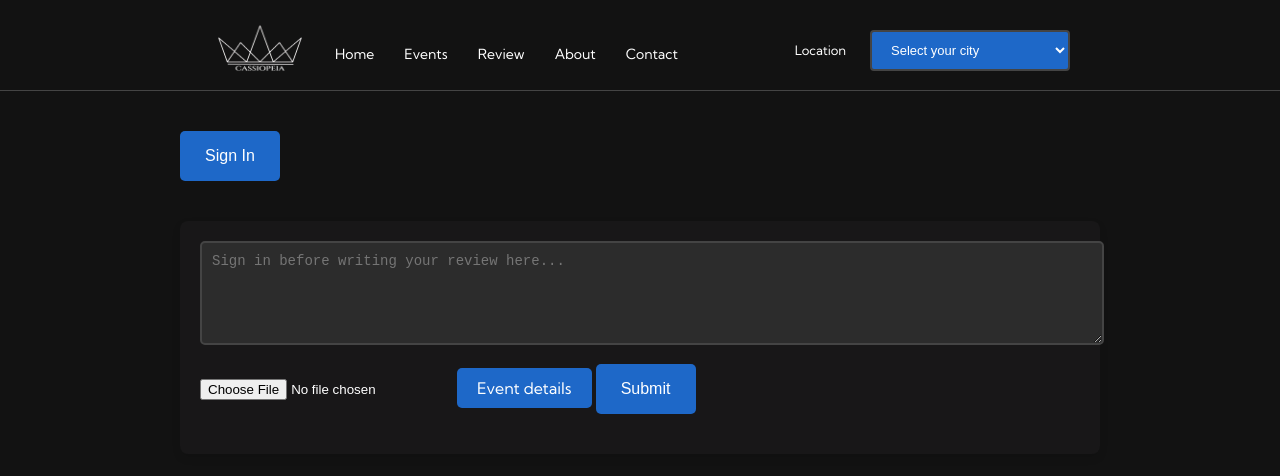
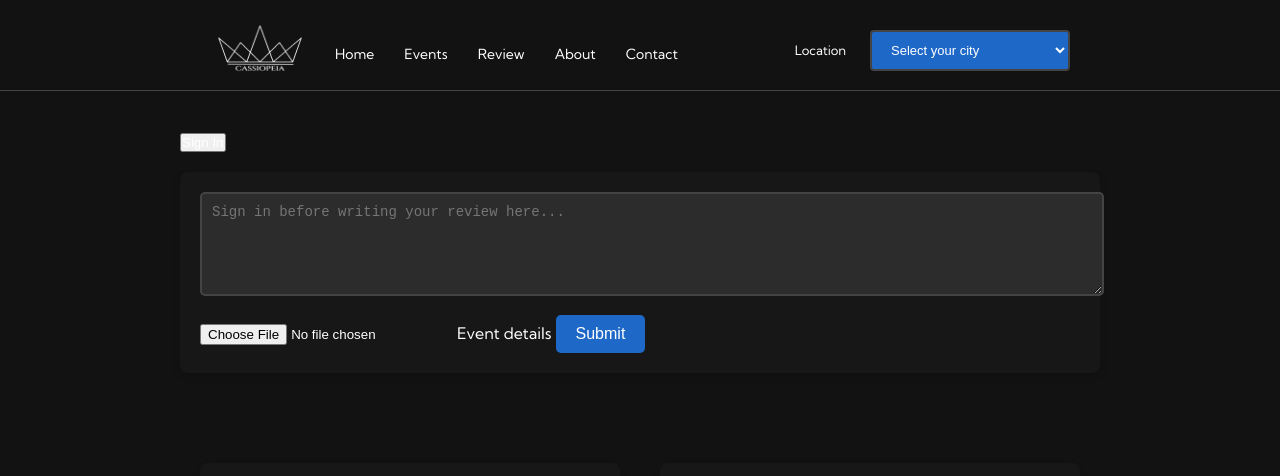
Before and after one commit to AnujaHub/Cassiopeia, a plain HTML site: page reviews.html in a window 1280 px wide. Shown: the top 476 px of the page. Drawn offline with Linux system fonts and the light colour scheme.

Commit message:
Update reviews.html

```diff
--- a/reviews.html
+++ b/reviews.html
@@ -31,14 +31,13 @@
     </header>
 
     <div class="form">
-    <button class="button">Sign In</button>
+    <button class="buttons">Sign In</button>
     <div class="review-form">
         <form action="#" method="POST">
             <textarea name="review" rows="5" placeholder="Sign in before writing your review here..."></textarea>
             <input type="file" placeholder="choose files" accept=".jpg, .jpeg, .png">
-            <a class="button" href="events.html">Event details</a>
-<!--             <a class="sign-in-button" href="3submit">Submit</a> -->
-             <button type="submit" class="button">Submit </button>
+            <a class="buttons" href="events.html">Event details</a>
+             <button type="submit" class="buttons">Submit </button>
         </form>
     </div>
 </div>
```
